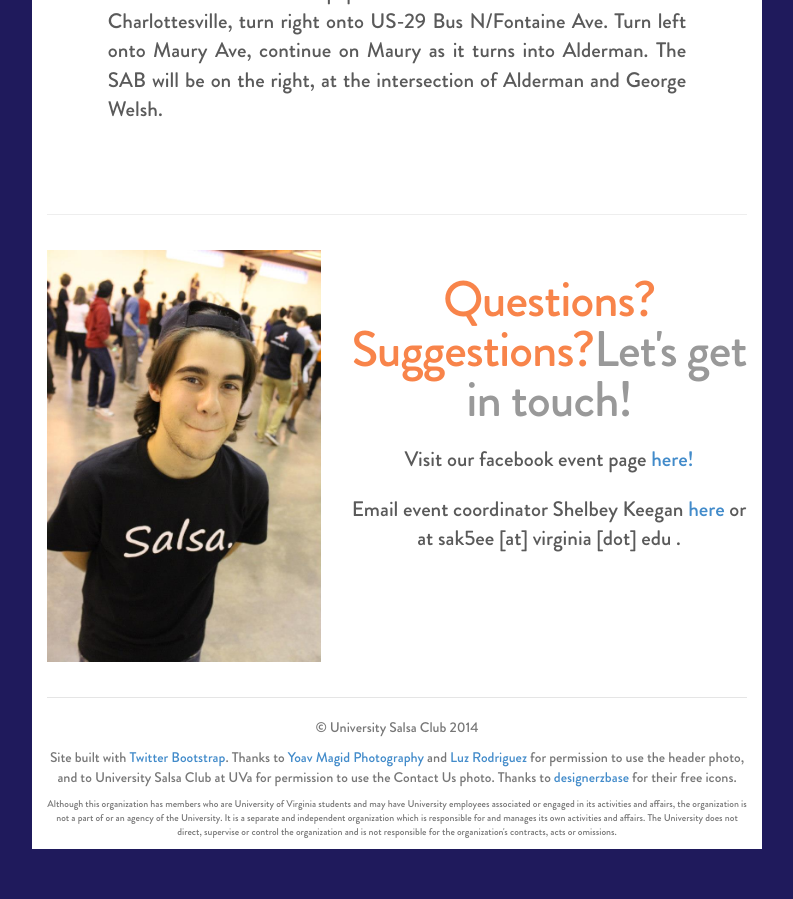
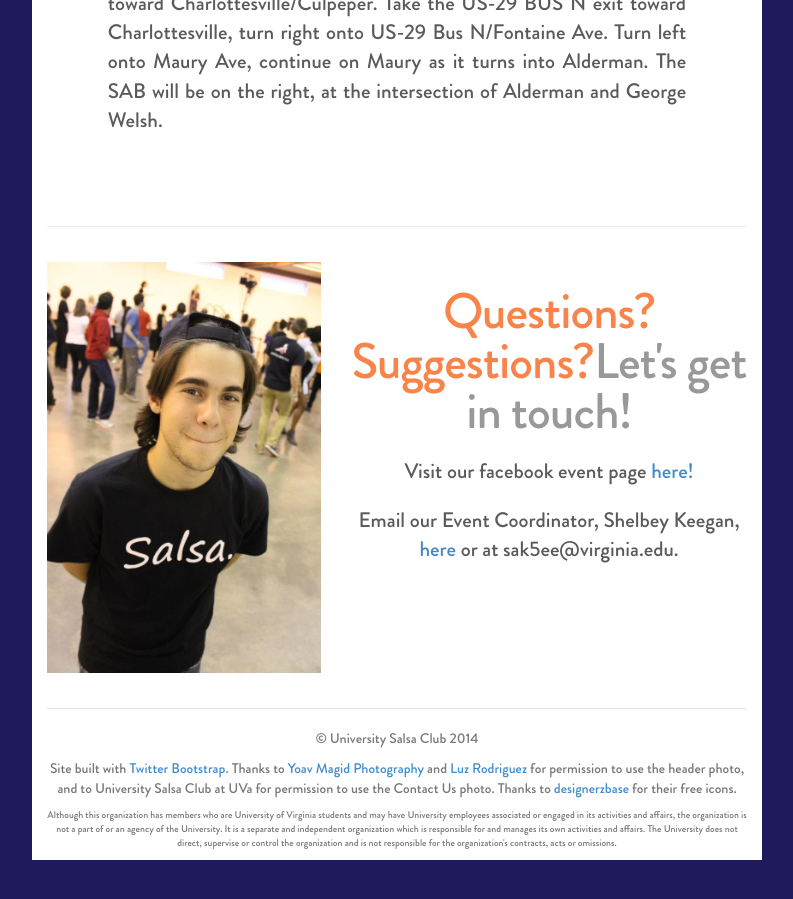
Before and after one commit to swoloszynski/universitysalsafest, a Jekyll site: the page bootstrap-3.0.3/examples/jumbotron-narrow/index.html, which Jekyll copies as it is, in a window 1280 px wide and 900 px high, scrolled down 4809 px. Shown: the whole window, without its empty margins (243-1036 px from the left). Built offline with Jekyll 4.4.1, drawn with Linux system fonts in a browser that asks for light colours; Markdown is read by kramdown in place of the engine named in the settings.

Commit message:
Change wording in contact us section and add small space after header

```diff
--- a/bootstrap-3.0.3/examples/jumbotron-narrow/index.html
+++ b/bootstrap-3.0.3/examples/jumbotron-narrow/index.html
@@ -32,6 +32,7 @@
       <a id="top"></a>
       <div class="container row">
         <img src="bannerWhite.jpg" class="img-responsive img-custom">
+        <p class="cushion"></p>
       </div>
       <!-- <div class="jumbotron">
         <h2><span class="larger custom-font-brandon-black dark-orange">UNIVERSITY</span> <span class="title custom-font-brandon-black dark-orange">SALSA FEST</span></h2>
@@ -172,7 +173,7 @@
           <h2 class="featurette-heading light-orange">Questions? Suggestions?<span class="text-muted">Let's get in touch!</span></h2>
           <p class="lead cushion"></p>
           <p class="lead center-aligned">Visit our facebook event page <a href="https://www.facebook.com/events/1384888385101203/">here!</a></p>
-          <p class="lead center-aligned">Email event coordinator Shelbey Keegan <a href="mailto:sak5ee@virginia.edu?subject=Salsa Fest 2014 Inquiry" target="blank">here</a> or at sak5ee [at] virginia [dot] edu .</p>
+          <p class="lead center-aligned">Email our Event Coordinator, Shelbey Keegan, <a href="mailto:sak5ee@virginia.edu?subject=Salsa Fest 2014 Inquiry" target="blank">here</a> or at sak5ee@virginia.edu.</p>
 
         </div>
       </div>
```
